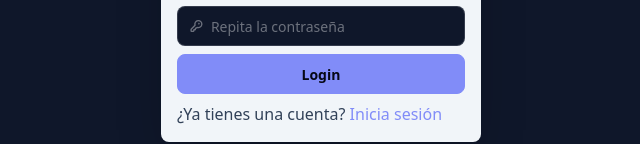
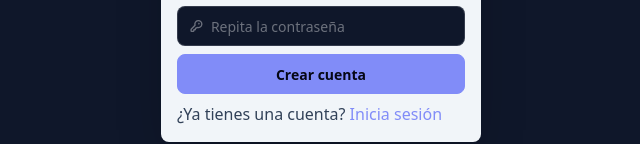
Before and after one commit to xiillii/angular-teslo-app, an Angular app: page /auth/register in a window 1280 px wide. Shown: the part 426-570 px from the top of the page, without its empty margins (319-959 px from the left). Built offline with nearby package versions, Linux system fonts and the light colour scheme.

Commit message:
fix: update button text from 'Login' to 'Crear cuenta' for clarity

```diff
--- a/src/app/auth/pages/register-page/register-page.component.html
+++ b/src/app/auth/pages/register-page/register-page.component.html
@@ -125,7 +125,7 @@
   @if (registerForm.errors && registerForm.errors['notMatching']) {
   <span class="form-text text-accent"> Las contraseñas no coinciden </span>
   }
-  <button class="btn btn-secondary" type="submit">Login</button>
+  <button class="btn btn-secondary" type="submit">Crear cuenta</button>
 
   <p class="text-slate-700">
     ¿Ya tienes una cuenta?
```
